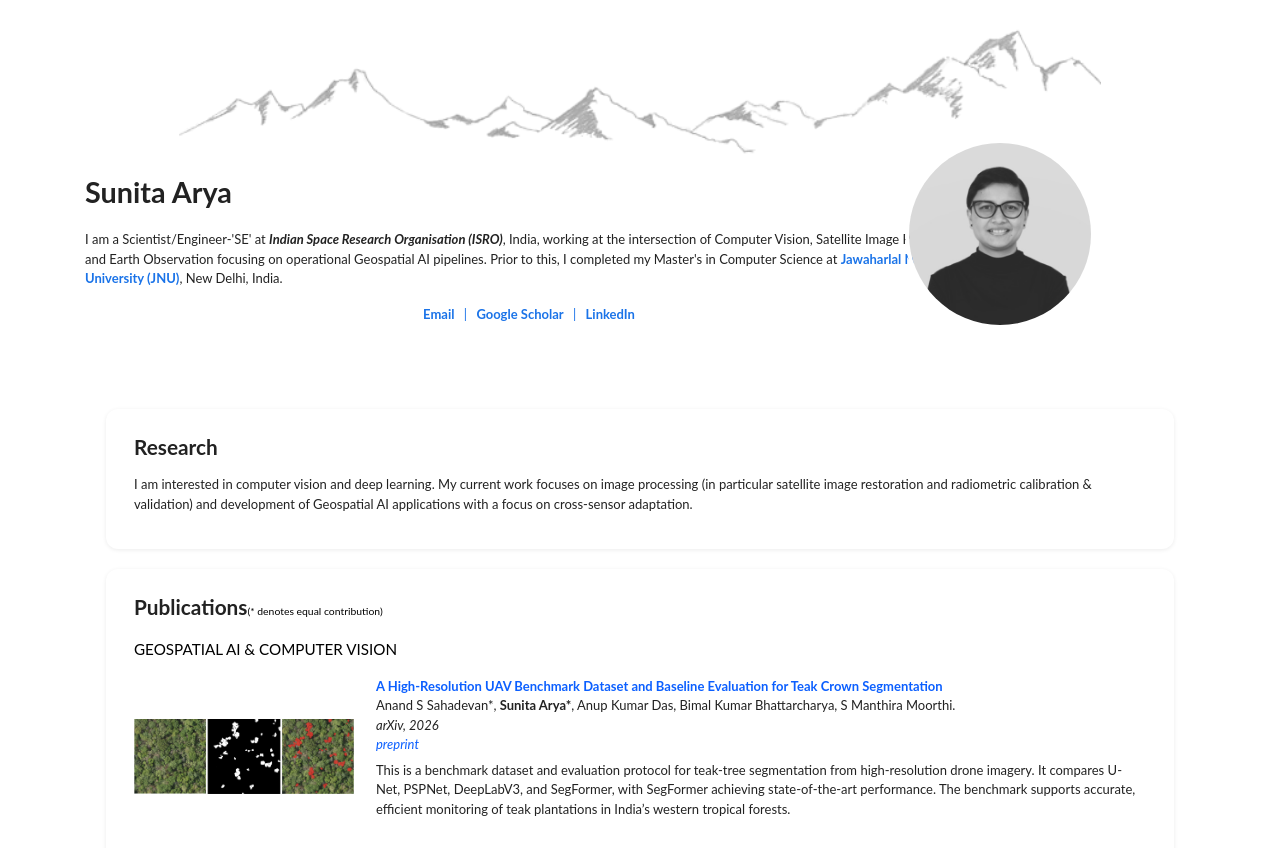
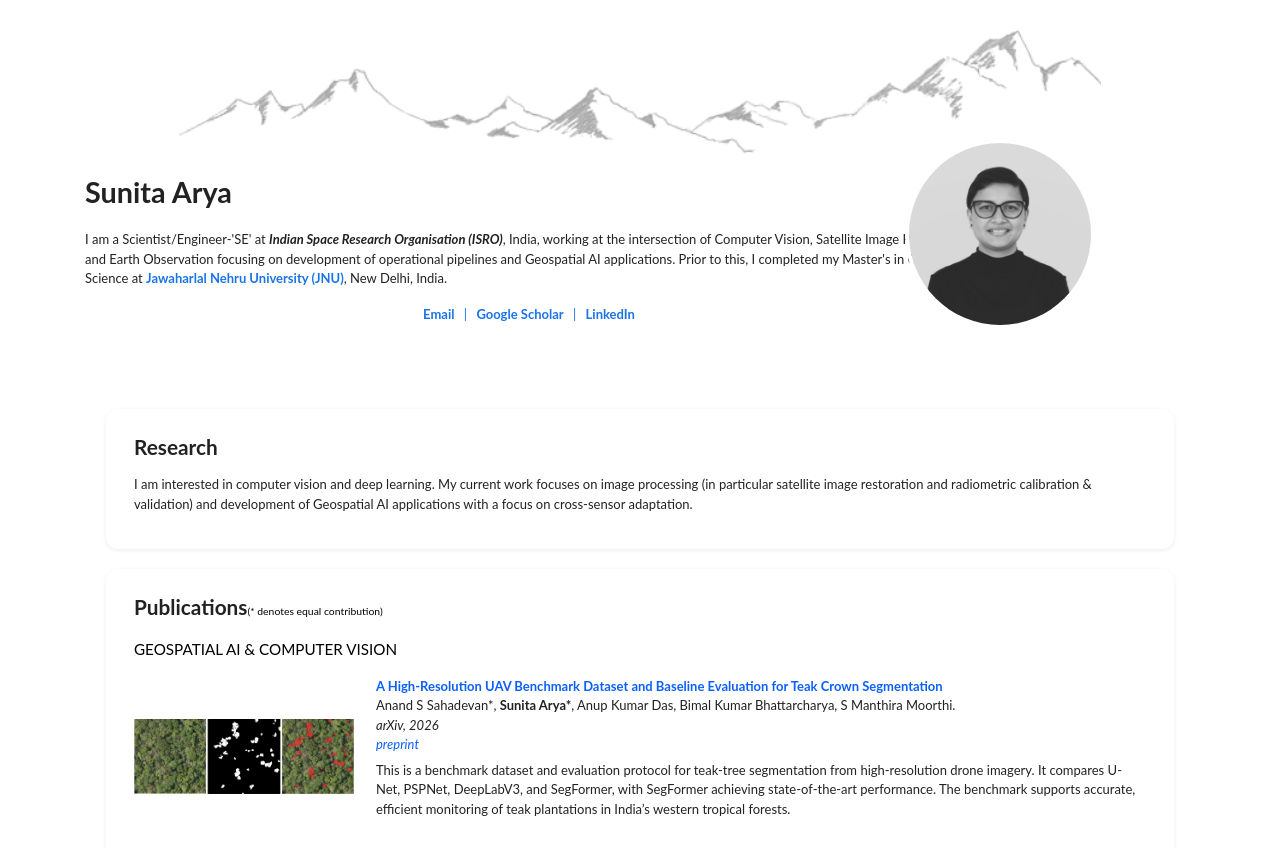
Before and after one commit to aarya-sunita/aarya-sunita.github.io, a plain HTML site: page index.html in a window 1280 px wide. Shown: the top 848 px of the page. Drawn offline with Linux system fonts and the light colour scheme; some icons are missing.

Commit message:
Update index.html

```diff
--- a/index.html
+++ b/index.html
@@ -142,7 +142,7 @@
       <div class="about">
         <h1>Sunita Arya</h1>
         <p>
-      I am a Scientist/Engineer-'SE' at <b><i>Indian Space Research Organisation (ISRO)</i></b>, India, working at the intersection of Computer Vision, Satellite Image Processing and Earth Observation focusing on operational Geospatial AI pipelines. Prior to this, I completed my Master's in Computer Science at <b><a href="https://www.jnu.ac.in/" style="color: #1a73e8;">Jawaharlal Nehru University (JNU)</a></b>, New Delhi, India.
+      I am a Scientist/Engineer-'SE' at <b><i>Indian Space Research Organisation (ISRO)</i></b>, India, working at the intersection of Computer Vision, Satellite Image Processing and Earth Observation focusing on development of operational pipelines and Geospatial AI applications. Prior to this, I completed my Master's in Computer Science at <b><a href="https://www.jnu.ac.in/" style="color: #1a73e8;">Jawaharlal Nehru University (JNU)</a></b>, New Delhi, India.
         </p>
         <div class="links">
           <a href="mailto:sunitaarya3393@gmail.com">Email<i class="fa-solid fa-envelope"></i></a> |
```
